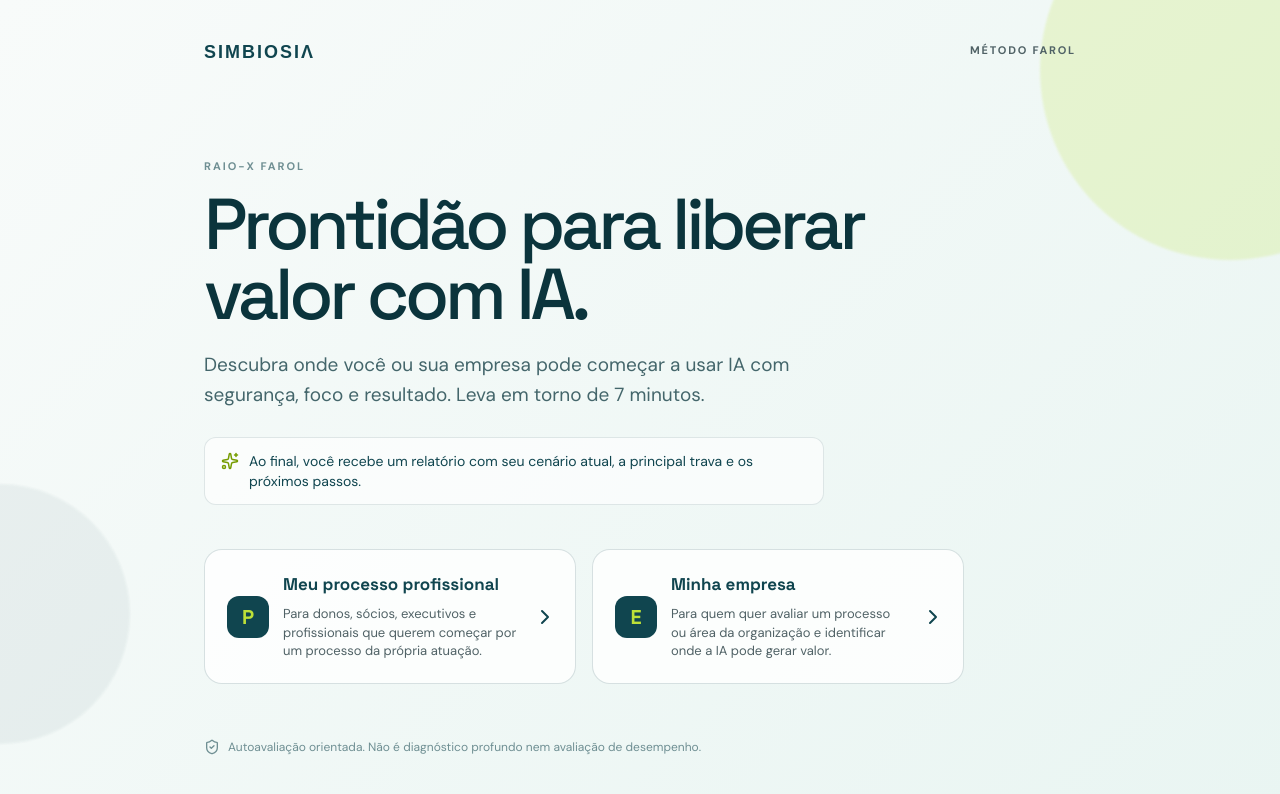
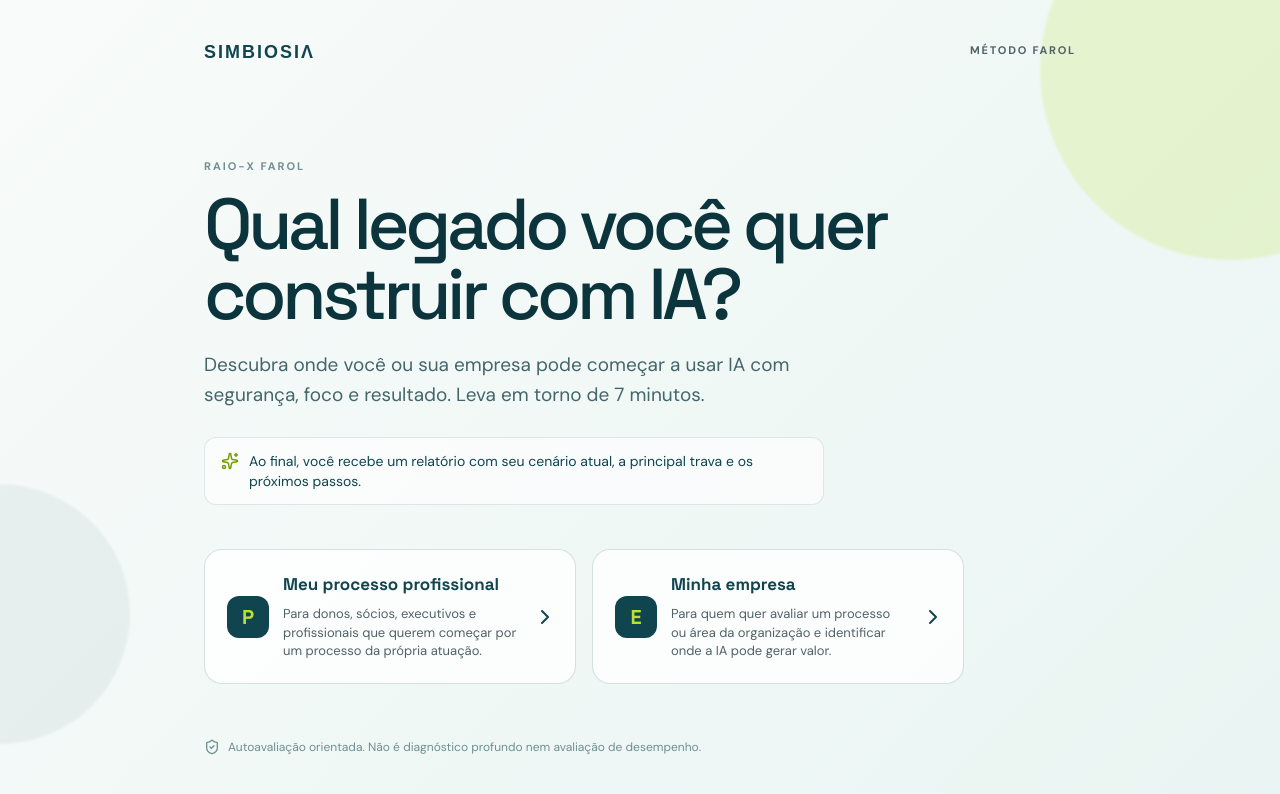
Before and after one commit to evandromp70/raio-x-farol-simbiosia-i06n52gdu, a React (Vite) app: page / in a window 1280 px wide. Shown: the top 794 px of the page. Built offline with nearby package versions, Linux system fonts and the light colour scheme; what pocketbase would draw is missing.

Commit message:
Atualiza headline para pergunta sobre legado

```diff
--- a/src/pages/Index.tsx
+++ b/src/pages/Index.tsx
@@ -1336,7 +1336,7 @@ export default function Index() {
           </header>
           <section className="landing-hero">
             <div className="report-kicker">RAIO-X FAROL</div>
-            <h1>Prontidão para liberar valor com IA.</h1>
+            <h1>Qual legado você quer construir com IA?</h1>
             <p>
               Descubra onde você ou sua empresa pode começar a usar IA com segurança, foco e
               resultado. Leva em torno de 7 minutos.
```
Also changed, not shown: .skip.config.json.
